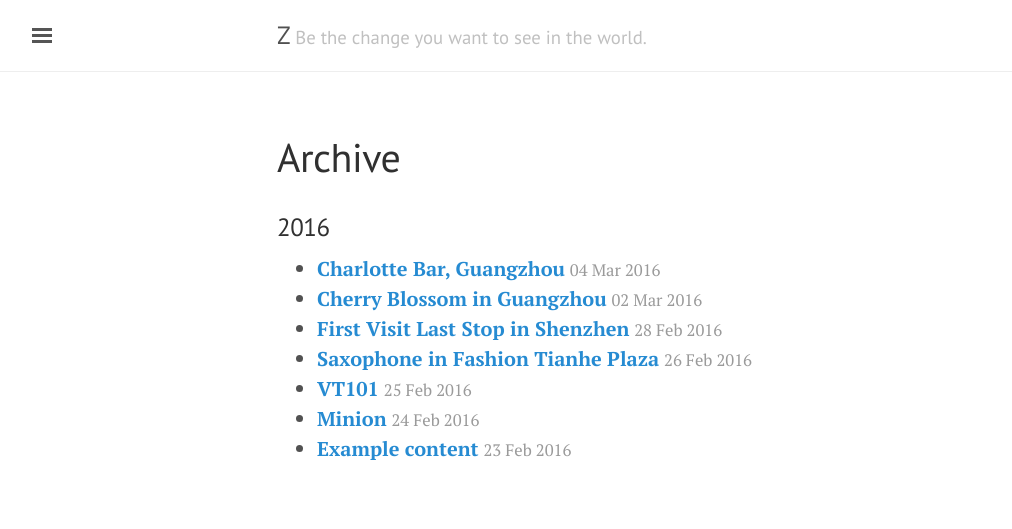
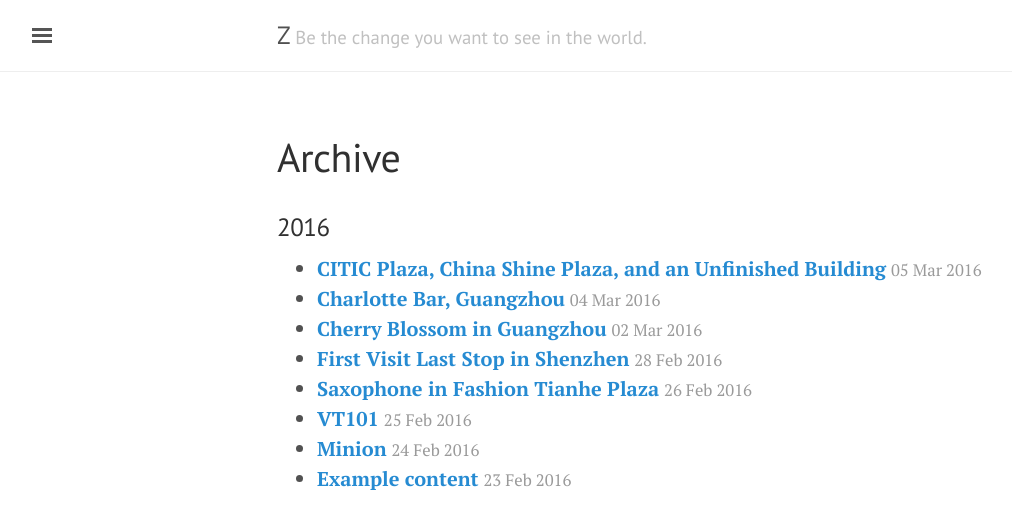
Before and after one commit to comacros/comacros.github.io, a Jekyll site: the page built from archive.md, in a window 1280 px wide. Shown: the top 529 px of the page, without its empty margins (3-1015 px from the left). Built offline with Jekyll 4.4.1, drawn with Linux system fonts in a browser that asks for light colours.

Commit message:
update archive with dsc_0188

```diff
--- a/archive.md
+++ b/archive.md
@@ -5,9 +5,10 @@ title: Archive
 
 ### 2016
 
-* [**Charlotte Bar, Guangzhou**](http://xiongzh.com/2016/03/04/Charlotte-Bar-Guangzhou/) <small style="color:rgb(154,154,154)">04 Mar 2016<small>
-* [**Cherry Blossom in Guangzhou**](http://xiongzh.com/2016/03/02/Cherry-Blossom-in-Guangzhou/) <small style="color:rgb(154,154,154)">02 Mar 2016<small>
-* [**First Visit Last Stop in Shenzhen**](http://xiongzh.com/2016/02/28/first-visit-last-stop-in-shenzhen/) <small style="color:rgb(154,154,154)">28 Feb 2016<small>
+* [**CITIC Plaza, China Shine Plaza, and an Unfinished Building**](http://xiongzh.com//2016/03/05/CITIC-Plaza,-China-Shine-Plaza,-and-an-Unfinished-Building/) <small style="color:rgb(154,154,154)">05 Mar 2016</small>
+* [**Charlotte Bar, Guangzhou**](http://xiongzh.com/2016/03/04/Charlotte-Bar-Guangzhou/) <small style="color:rgb(154,154,154)">04 Mar 2016</small>
+* [**Cherry Blossom in Guangzhou**](http://xiongzh.com/2016/03/02/Cherry-Blossom-in-Guangzhou/) <small style="color:rgb(154,154,154)">02 Mar 2016</small>
+* [**First Visit Last Stop in Shenzhen**](http://xiongzh.com/2016/02/28/first-visit-last-stop-in-shenzhen/) <small style="color:rgb(154,154,154)">28 Feb 2016</small>
 * [**Saxophone in Fashion Tianhe Plaza**](http://xiongzh.com/2016/02/26/saxophone-in-fashion-tianhe-plaza/) <small style="color:rgb(154,154,154)">26 Feb 2016</small>
 * [**VT101**](http://xiongzh.com/2016/02/25/VT101/) <small style="color:rgb(154,154,154)">25 Feb 2016</small>
 * [**Minion**](http://xiongzh.com/2016/02/24/Minion/) <small style="color:rgb(154,154,154)">24 Feb 2016</small>
```
